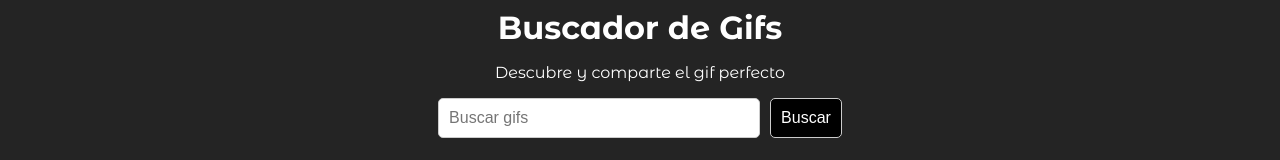
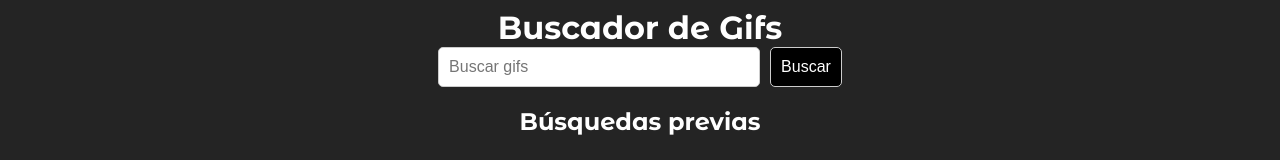
Before and after one commit to Filohz/gifs-app, a React (Vite) app: page / in a window 1280 px wide. Shown: the top 160 px of the page. Built offline with nearby package versions, Linux system fonts and the light colour scheme.

Commit message:
refactor se crea CustomHeader components

```diff
--- a/src/GifsApp.tsx
+++ b/src/GifsApp.tsx
@@ -1,13 +1,15 @@
 import { mockGifs } from "./mock-data/gifs.mock";
+import { CustomHeader } from "./shared/components/CustomHeader";
 
 export const GifsApp = () => {
   return (
     <>
       {/* header */}
-      <div className="content-center">
-        <h1>Buscador de Gifs</h1>
-        <p>Descubre y comparte el gif perfecto</p>
-      </div>
+
+      <CustomHeader
+        title="Buscador de Gifs"
+        // description="Descubre y comparte el gif perfecto"
+      />
 
       {/* search */}
       <div className="search-container">
--- /dev/null
+++ b/src/shared/components/CustomHeader.tsx
@@ -0,0 +1,13 @@
+interface Props {
+  title: string;
+  description?: string;
+}
+
+export const CustomHeader = ({ title, description }: Props) => {
+  return (
+    <div className="content-center">
+      <h1>{title}</h1>
+      {description && <p>{description}</p>}
+    </div>
+  );
+};
```
